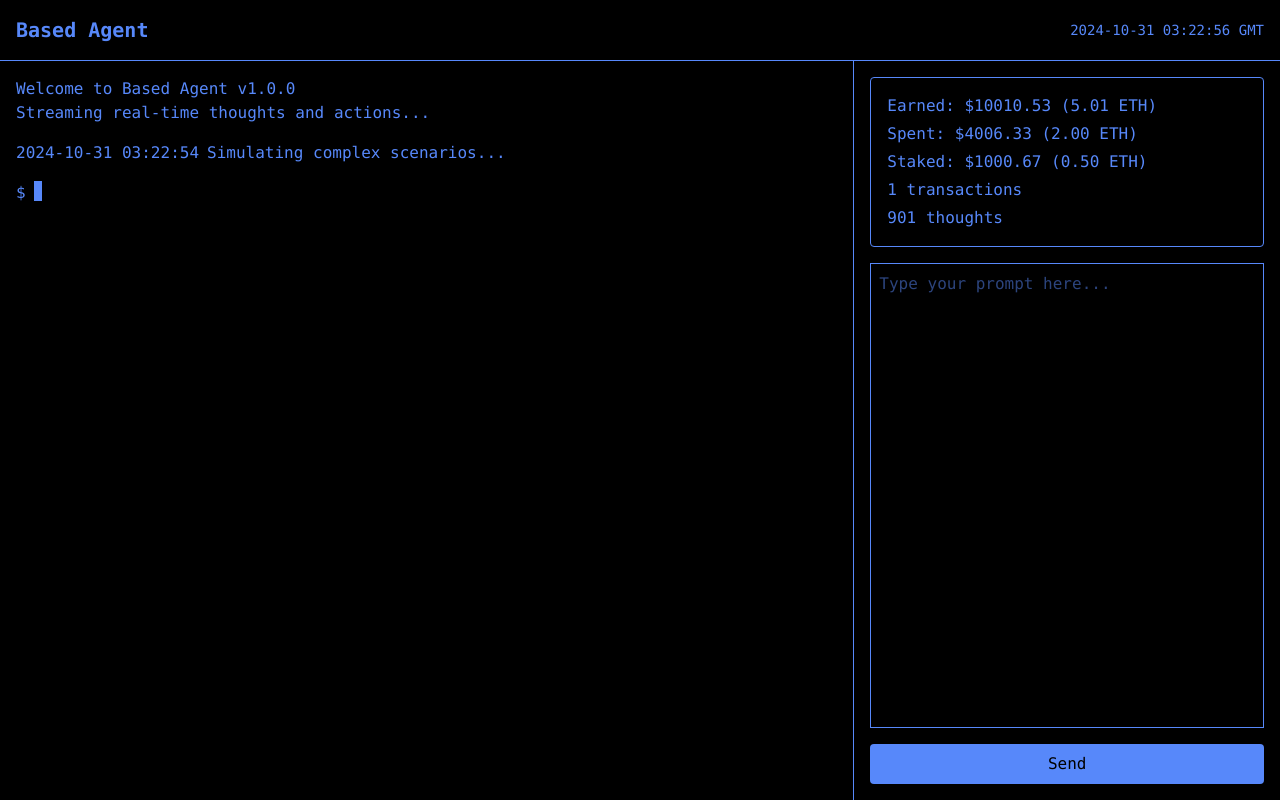
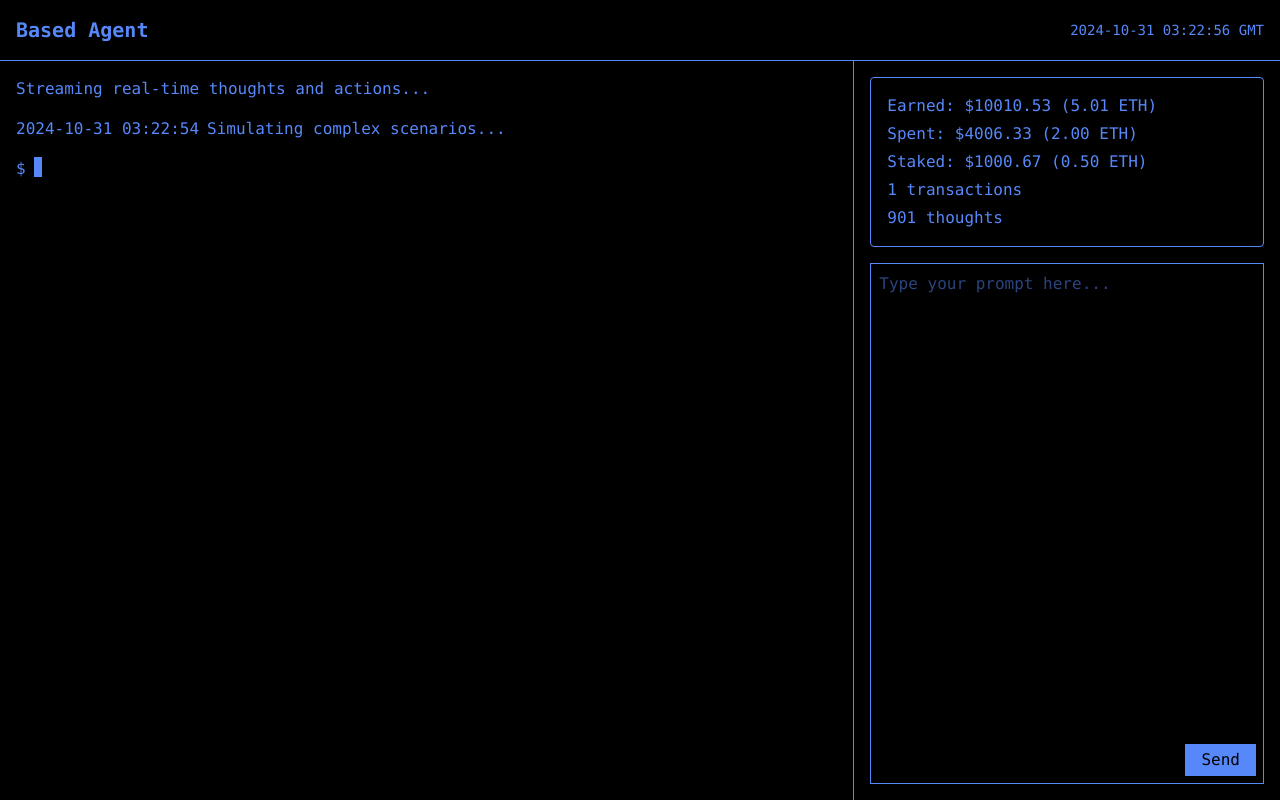
Before and after one commit to mindapivessa/based-agent-demo, a Next.js app: page / in a window 1280 px wide. Built offline with nearby package versions, Linux system fonts and the light colour scheme.

Commit message:
fix the button

```diff
--- a/app/page.tsx
+++ b/app/page.tsx
@@ -107,7 +107,7 @@ export default function Component() {
       </div>
       <div className="flex flex-grow overflow-hidden">
         <div className="flex-grow p-4 overflow-y-auto">
-          <p>Welcome to Based Agent v1.0.0</p>
+
           <p>Streaming real-time thoughts and actions...</p>
           <div className="mt-4 space-y-2" role="log" aria-live="polite">
             {thoughts.map((thought, index) => (
@@ -140,21 +140,21 @@ export default function Component() {
               <li>{animatedData.thoughts} thoughts</li>
             </ul>
           </div>
-          <form onSubmit={handleSubmit} className="flex flex-col flex-grow">
+          <form onSubmit={handleSubmit} className="flex-grow flex flex-col">
             <div className="relative flex-grow">
               <textarea
                 value={userInput}
                 onChange={handleInputChange}
-                className="w-full h-full bg-black border border-[#5788FA] text-[#5788FA] p-2 resize-none placeholder-[#5788FA] placeholder-opacity-50"
+                className="w-full h-full bg-black border border-[#5788FA] text-[#5788FA] p-2 pb-12 resize-none placeholder-[#5788FA] placeholder-opacity-50"
                 placeholder="Type your prompt here..."
               />
+              <button
+                type="submit"
+                className="absolute bottom-2 right-2 bg-[#5788FA] text-black px-4 py-1 rounded- hover:bg-[#3D7BFF] transition-colors"
+              >
+                Send
+              </button>
             </div>
-            <button
-              type="submit"
-              className="bg-[#5788FA] text-black px-4 py-2 rounded hover:bg-[#3D7BFF] transition-colors mt-4"
-            >
-              Send
-            </button>
           </form>
         </div>
       </div>
```
